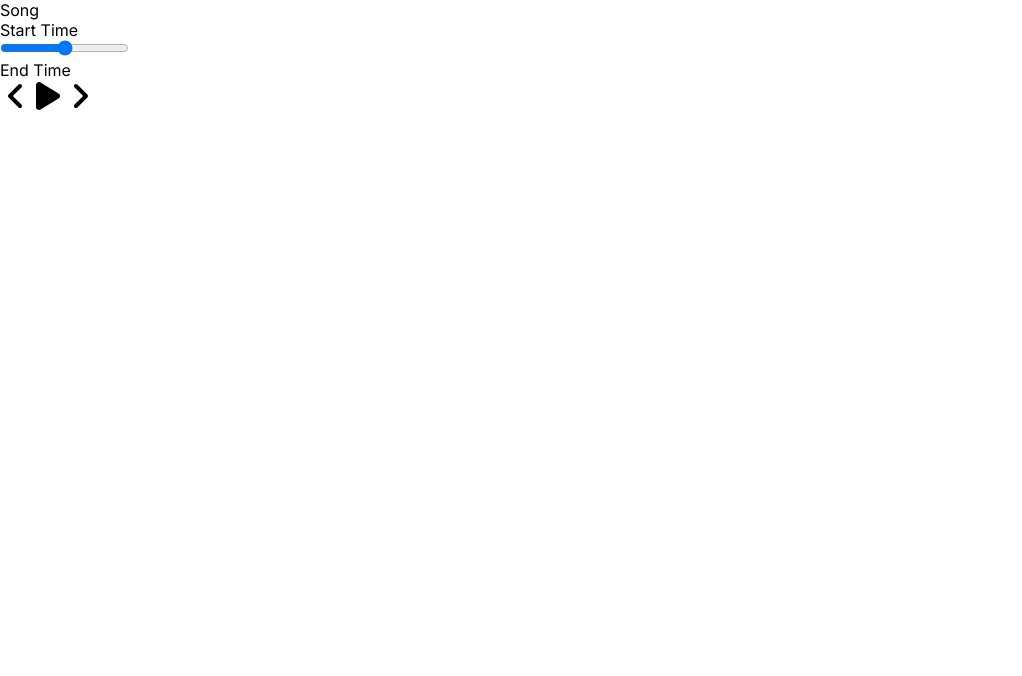
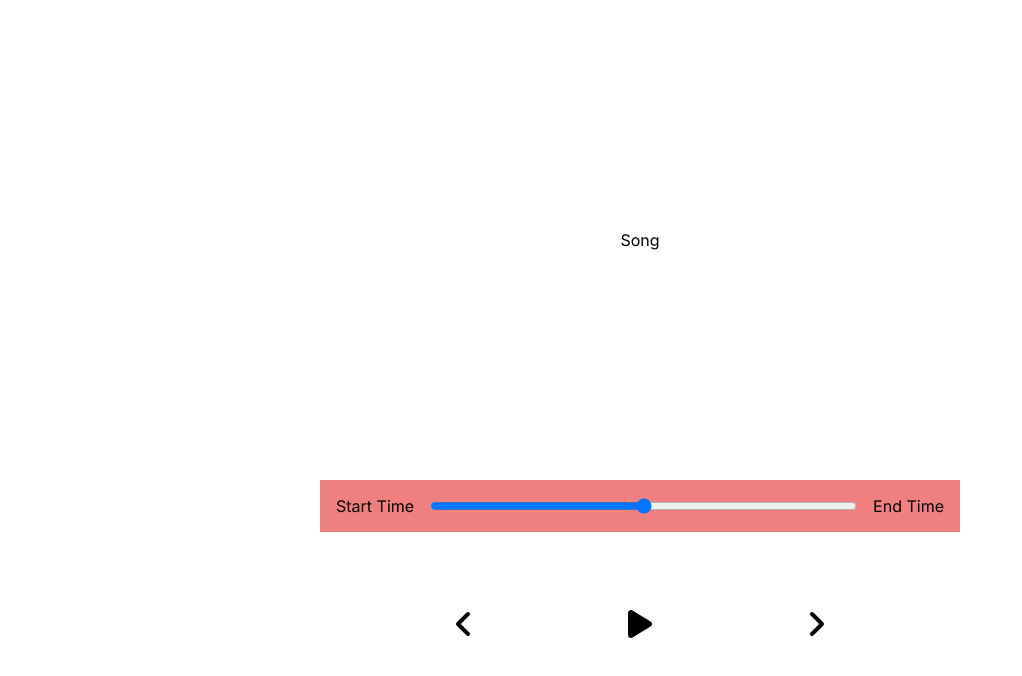
Before and after one commit to imran-farooq7/waves, a Next.js app: page / in a window 1280 px wide. Shown: the top 676 px of the page, without its empty margins (0-1022 px from the left). Built offline with nearby package versions, Linux system fonts and the light colour scheme.

Commit message:
Player and song component completed

```diff
--- /dev/null
+++ b/app/components/_player.scss
@@ -0,0 +1,28 @@
+.player {
+	min-height: 20vh;
+	display: flex;
+	flex-direction: column;
+	align-items: center;
+	justify-content: space-between;
+}
+.time-control {
+	width: 50%;
+	background-color: lightcoral;
+	display: flex;
+	input {
+		flex-grow: 1;
+		padding: 1rem 2rem;
+	}
+	p {
+		padding: 1rem;
+	}
+}
+.player-control {
+	width: 30%;
+	display: flex;
+	justify-content: space-between;
+	align-items: center;
+	svg {
+		cursor: pointer;
+	}
+}
--- /dev/null
+++ b/app/components/_song.scss
@@ -0,0 +1,39 @@
+.song-container {
+	min-height: 60vh;
+	display: flex;
+	flex-direction: column;
+	justify-content: center;
+	align-items: center;
+	img {
+		width: 25%;
+		border-radius: 50%;
+		transition: all 2s ease;
+	}
+	h2 {
+		padding: 3rem 1rem 1rem 1rem;
+	}
+	h3 {
+		font-size: 1rem;
+	}
+}
+
+@media screen and (max-width: 768px) {
+	.song-container {
+		img {
+			width: 60%;
+		}
+	}
+}
+
+@keyframes rotate {
+	from {
+		transform: rotate(0deg);
+	}
+	to {
+		transform: rotate(360deg);
+	}
+}
+
+.rotateSong {
+	animation: rotate 20s linear forwards infinite;
+}
--- a/app/globals.scss
+++ b/app/globals.scss
@@ -3,3 +3,5 @@
 	padding: 0;
 	box-sizing: border-box;
 }
+@import "./components/song";
+@import "./components/player";
```
